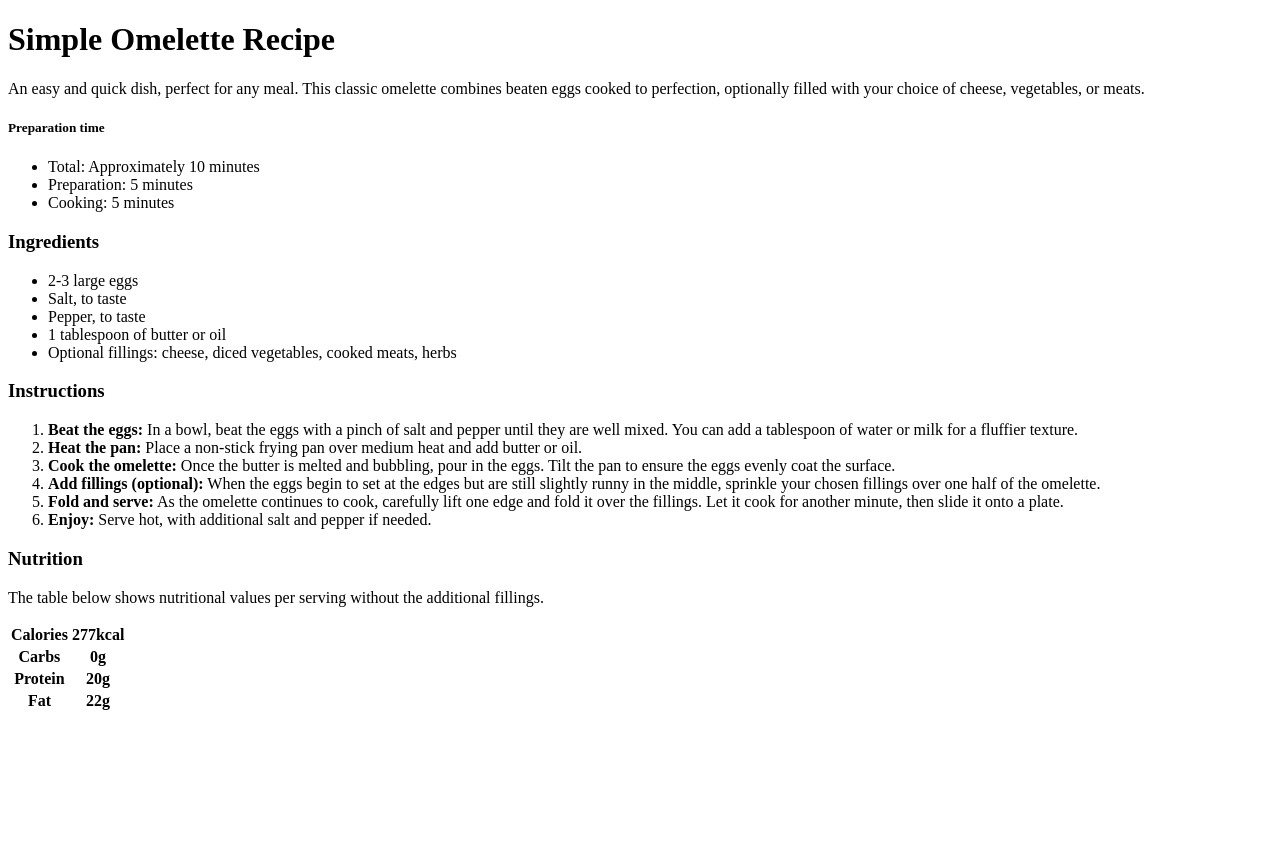
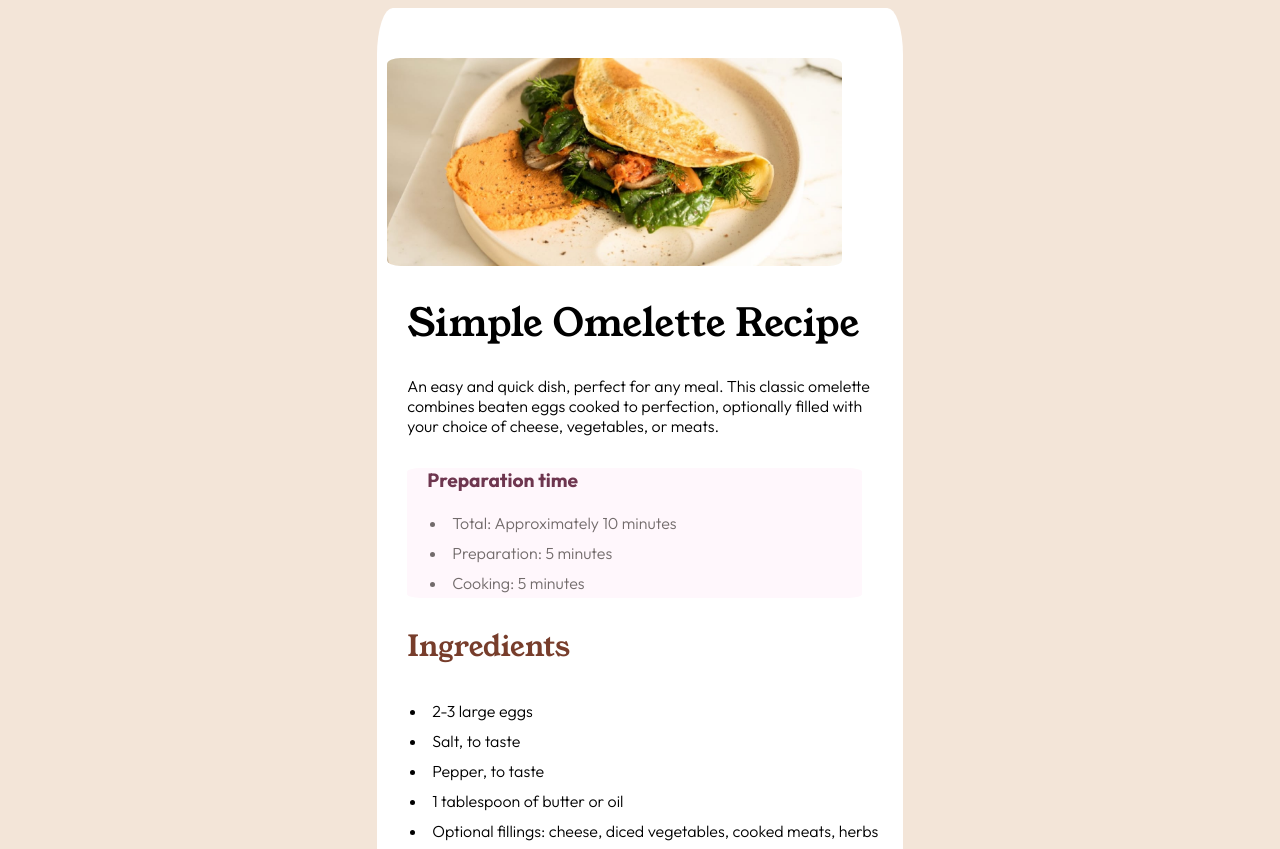
Before and after one commit to Leonard392/recipe-static-web, a plain HTML site: page index.html in a window 1280 px wide. Shown: the top 849 px of the page. Before the commit the page ends 800 px from the top, so only its background shows below. Drawn offline with Linux system fonts and the light colour scheme.

Commit message:
styles started

```diff
--- a/index.html
+++ b/index.html
@@ -6,12 +6,21 @@
 
   <link rel="icon" type="image/png" sizes="32x32" href="./assets/images/favicon-32x32.png">
 
+  <!-- Fonts -->
+  <link rel="preconnect" href="https://fonts.googleapis.com">
+  <link rel="preconnect" href="https://fonts.gstatic.com" crossorigin>
+  <link href="https://fonts.googleapis.com/css2?family=Outfit:wght@100..900&family=Young+Serif&display=swap" rel="stylesheet">
+
   <title>Frontend Mentor | Recipe page</title>
-
+  <!-- Styles sheet -->
+<link rel="stylesheet" href="styles.css">
 
 </head>
 <body>
+  <div class="recipe-card">
+
     <div class="header">
+      <img src="./assets/images/image-omelette.jpeg" alt="Omelette Img" />
 
       <h1>Simple Omelette Recipe</h1>
 
@@ -32,7 +41,7 @@
 
     <div class="ingredients">
 
-    <h3>Ingredients</h3>
+      <h3 class="sub-header">Ingredients</h3>
       <ul>
         <li>2-3 large eggs</li>
         <li>Salt, to taste</li>
@@ -44,7 +53,7 @@
 
     <div class="instructios">
 
-    <h3>Instructions</h3>
+      <h3 class="sub-header">Instructions</h3>
       <ol>
         <li><strong>Beat the eggs:</strong> In a bowl, beat the eggs with a pinch of salt and pepper until they are well mixed.
       You can add a tablespoon of water or milk for a fluffier texture.</li>
@@ -61,7 +70,7 @@
 
     <div class="nutrition">
 
-    <h3>Nutrition</h3>
+      <h3 class="sub-header">Nutrition</h3>
       <p>The table below shows nutritional values per serving without the additional fillings.</p>
       <table>
         <tr>
@@ -82,6 +91,7 @@
         </tr>
       </table>
     </div>
+  </div>
 
 
 </body>
--- /dev/null
+++ b/styles.css
@@ -0,0 +1,60 @@
+body{
+    background-color: #F3E5D8;
+    text-align: left;
+    font-family: "Outfit", sans-serif;
+    font-weight: 300;
+}
+
+h1{
+    font-family: "Young Serif", serif;
+    font-weight: 300;
+    margin-left: 20px;
+    font-size: 2.4rem;
+}
+
+.header p{
+    margin-left: 20px;
+}
+
+.recipe-card{
+    background-color: white;
+    width: 40%;
+    margin: 0 auto;
+    border-radius: 3%;
+    padding: 10px;
+}
+
+.sub-header{
+    color: #773D2B;
+    font-family: "Young Serif", serif;
+    font-weight: 300;
+    font-size: 1.8rem;
+    margin-left: 20px;
+}
+
+.header img{
+    margin: 0 auto;
+    margin-top: 40px;
+    width: 90%;
+    border-radius: 3%;
+}
+
+.preparation-time{
+    margin-left: 20px;
+    width: 90%;
+    background-color: #FFF7FC;
+    color: #726B6B;
+    padding: 0px;
+    border-radius: 3%;
+}
+
+.preparation-time h5{
+    margin-left: 20px;
+    color: #6E364F;
+    font-size: 1.2rem;
+    margin-bottom: 0px;
+}
+
+li{
+    padding: 5px;
+}
```
Lines whose indentation alone changed are shown as unchanged.
